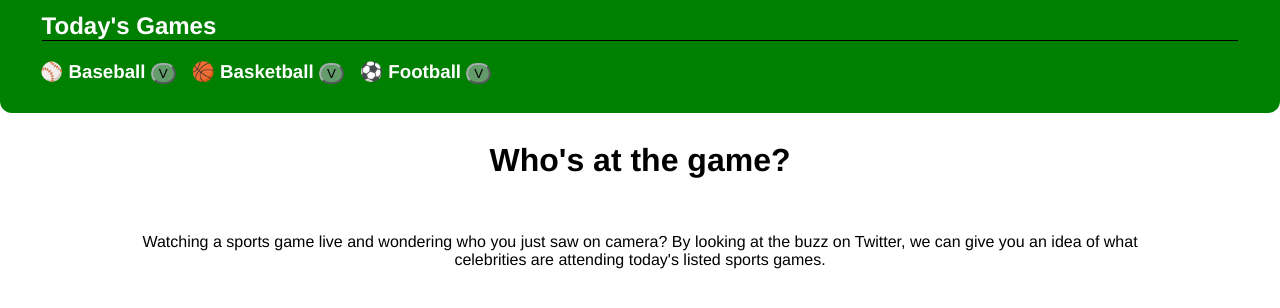
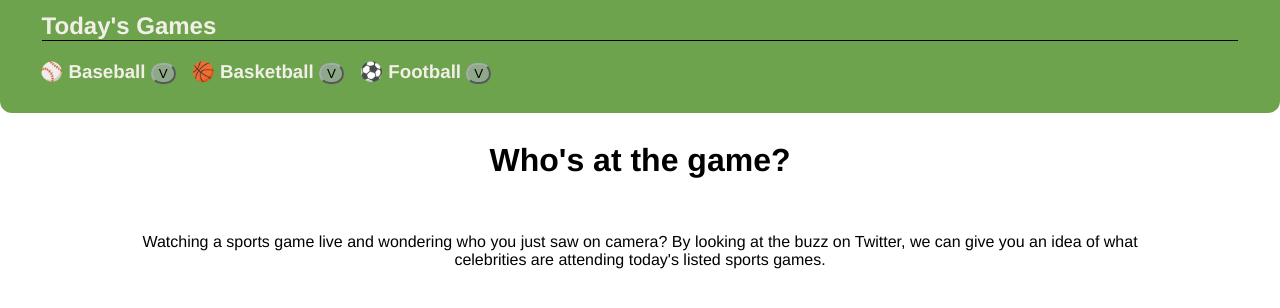
Before and after one commit to glitchypuma/whos-at-the-game, a Vue app in the folder frontend/: page / in a window 1280 px wide. Shown: the top 308 px of the page. Built offline with nearby package versions, Linux system fonts and the light colour scheme.

Commit message:
Update colors

```diff
--- a/frontend/src/components/SportsGamesHeader.vue
+++ b/frontend/src/components/SportsGamesHeader.vue
@@ -158,7 +158,7 @@ export default {
 <style scoped>
 .website-header{
   padding: 10px 40px;
-  background-color: rgb(0, 128, 0);
+  background-color: #6DA34D;
   /* border-bottom: .3em solid #ca9420; */
   border-radius: 0 0 12px 12px;
 }
@@ -191,12 +191,12 @@ h1 {
   text-align: left;
 }
 h2 {
-  color: white ;
+  color: #F2EFE9 ;
   margin: .1rem;
   text-align: left;
 }
 h3 {
-  color: white ;
+  color: #F2EFE9 ;
   position: relative;
 }
 ul {
@@ -216,7 +216,7 @@ li {
   border-radius: 5px;
   /* border-style: dotted;
   border-color: black; */
-  background-color: rgb(255, 255, 255);
+  background-color: #F2EFE9;
 }
 li a {
   padding: .2rem;
@@ -235,7 +235,7 @@ li a:before
   height: 100%;
   bottom: 0;
   left: 0;
-  background-color: rgba(0, 128, 0, 0.267);
+  background-color: #337ca083;
   z-index: -1;
   transform: scale(0);
   transition: transform 0.5s ease-in-out
```
